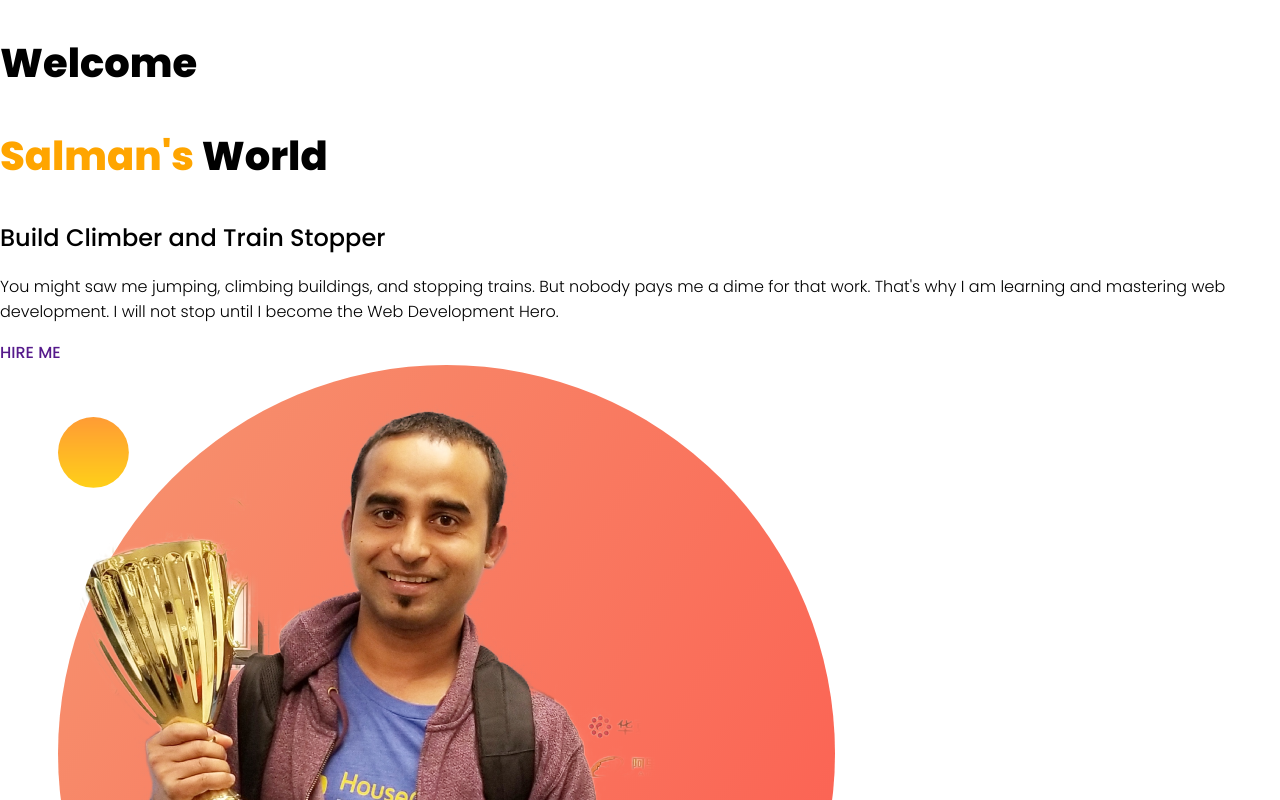
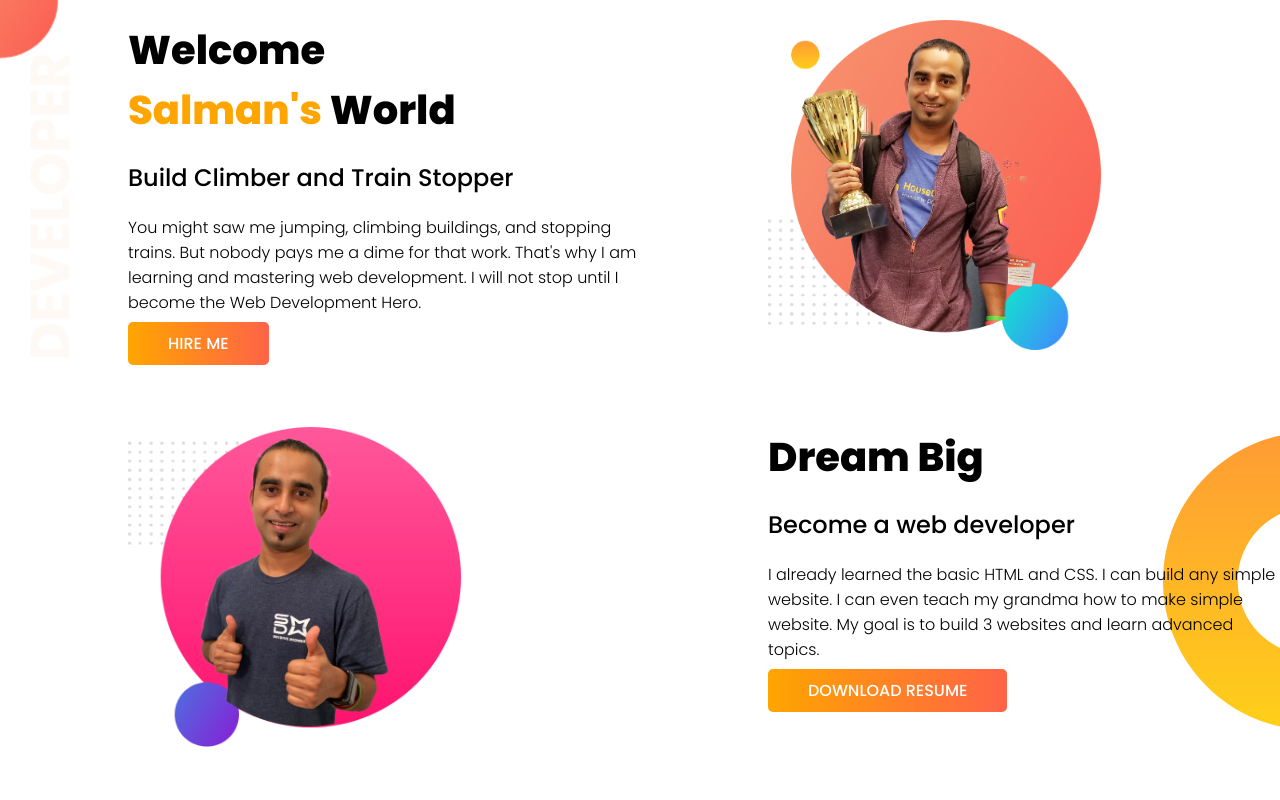
Before and after one commit to opuufairy/developer-portfolio, a plain HTML site: page index.html in a window 1280 px wide. Shown: the top 800 px of the page. Drawn offline with Linux system fonts and the light colour scheme.

Commit message:
Dream section done

```diff
--- a/index.html
+++ b/index.html
@@ -1,36 +1,46 @@
 <!DOCTYPE html>
 <html lang="en">
   <head>
-    <meta charset="UTF-8">
-    <meta http-equiv="X-UA-Compatible" content="IE=edge">
-    <meta name="viewport" content="width=device-width, initial-scale=1.0">
+    <meta charset="UTF-8" />
+    <meta http-equiv="X-UA-Compatible" content="IE=edge" />
+    <meta name="viewport" content="width=device-width, initial-scale=1.0" />
     <title>Developer Portfolio</title>
-    <link rel="stylesheet" href="style.css">
+    <link rel="stylesheet" href="style.css" />
   </head>
   <body>
-    <section class="top-bar">
+    <section class="top_bar">
       <div class="half-width">
         <h1>Welcome</h1>
         <h1><span class="site_title">Salman's</span> World</h1>
         <div class="description">
           <h2>Build Climber and Train Stopper</h2>
-                <p>You might saw me jumping, climbing buildings, and stopping trains. But nobody pays me a dime for that work. That's why I am learning and mastering web development. I will not stop until I become the Web Development Hero.</p>
-                <a class"btn" href="">HIRE ME</a>
+          <p>
+            You might saw me jumping, climbing buildings, and stopping trains.
+            But nobody pays me a dime for that work. That's why I am learning
+            and mastering web development. I will not stop until I become the
+            Web Development Hero.
+          </p>
+          <a class="btn" target="_blank" href="#">HIRE ME</a>
         </div>
       </div>
       <div class="half-width">
-            <img src="img/jhankar.png" alt="">
+        <img src="img/jhankar.png" alt="" />
       </div>
     </section>
-    <section class="dream-area">
+    <section class="dream_area">
       <div class="half-width">
-            <img src="img/jhankar2.png" alt="">
+        <img src="img/jhankar2.png" alt="" />
       </div>
       <div class="half-width">
-            <h1>Dream big</h1>
+        <h1>Dream Big</h1>
         <div class="description">
           <h2>Become a web developer</h2>
-                <p>I already learned the basic HTML and CSS. I can build any simple website. I can even teach my grandma how to make simple website. My goal is to build 3 websites and learn advanced topics.</p>
+          <p>
+            I already learned the basic HTML and CSS. I can build any simple
+            website. I can even teach my grandma how to make simple website. My
+            goal is to build 3 websites and learn advanced topics.
+          </p>
+          <a class="btn" target="_blank" href="#">DOWNLOAD RESUME</a>
         </div>
       </div>
     </section>
--- a/style.css
+++ b/style.css
@@ -1,28 +1,62 @@
-@import url('https://fonts.googleapis.com/css2?family=Poppins:wght@200;300;500;800&display=swap');
-body{
+@import url("https://fonts.googleapis.com/css2?family=Poppins:wght@200;300;500;800&display=swap");
+body {
   margin: 0;
   padding: 0;
-    font-family: 'Poppins', sans-serif;
+  font-family: "Poppins", sans-serif;
   font-weight: 400;
 }
-h1{
+h1 {
   font-weight: 800;
   font-size: 40px;
+  margin: 0;
 }
-h2{
+h2 {
   font-weight: 500;
 }
-h3,h4,h5,h6{
+h3,
+h4,
+h5,
+h6 {
   font-weight: 300;
 }
-p{
+p {
   font-weight: 300;
 }
-a{
+a {
   text-decoration: none;
 }
 
+.btn {
+  background-image: linear-gradient(to right, orange, tomato);
+  padding: 10px 40px;
+  color: #fff;
+  border-radius: 5px;
+  text-transform: uppercase;
+}
 
-.site_title{
+.top_bar {
+  display: flex;
+  background-image: url(img/top-banner.png);
+  background-repeat: no-repeat;
+  margin-bottom: 50px;
+}
+
+.dream_area {
+  display: flex;
+  background-image: url(img/dream-bg.png);
+  background-repeat: no-repeat;
+  background-position: right;
+}
+.site_title {
   color: orange;
 }
+.half-width {
+  margin-top: 20px;
+}
+.half-width {
+  width: 50%;
+  padding-left: 10%;
+}
+.half-width img {
+  width: 65%;
+}
```
Lines whose indentation alone changed are shown as unchanged.
